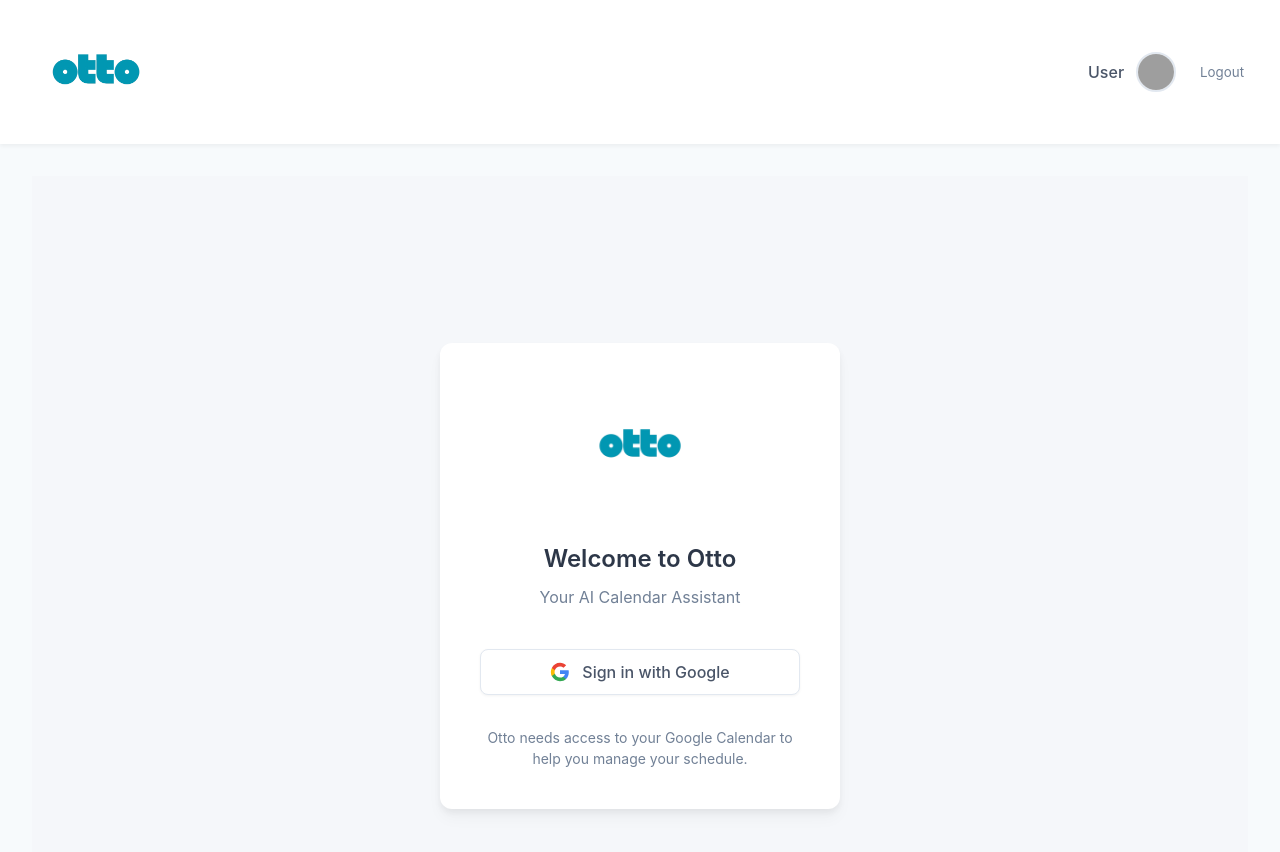
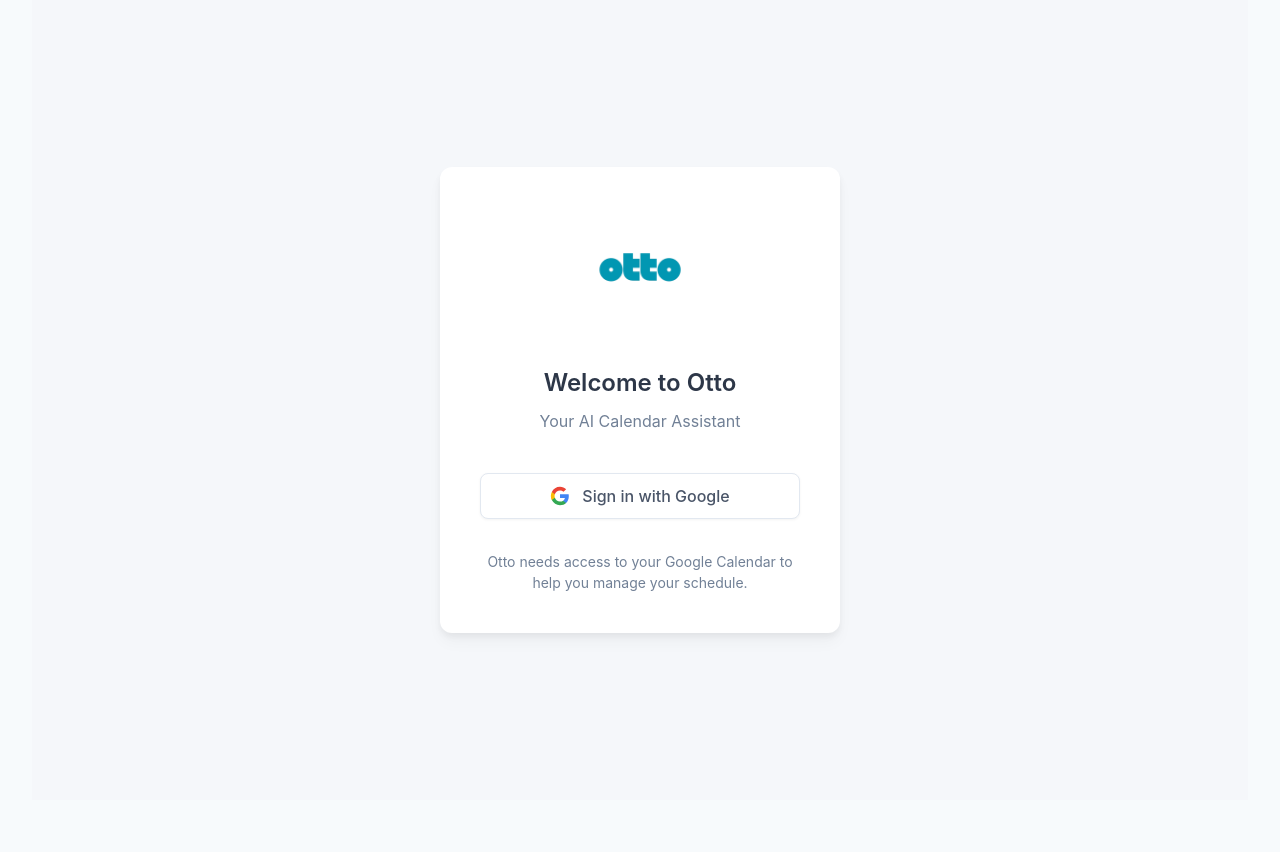
Before and after one commit to KeejayK/Otto, a Vue app in the folder client/: page /login in a window 1280 px wide. Shown: the top 852 px of the page. Built offline with nearby package versions, Linux system fonts and the light colour scheme; no server answers; grey boxes are pictures that could not be loaded.

Commit message:
Shows user's google profile pic and removed header on log in page

```diff
--- a/client/src/App.vue
+++ b/client/src/App.vue
@@ -1,6 +1,6 @@
 <template>
   <div class="app-container">
-    <header class="app-header">
+    <header v-if="!isLoginPage" class="app-header">
       <div class="logo">
         <img src="@/assets/logo.png" alt="Otto" />
       </div>
@@ -16,7 +16,7 @@
       </div>
     </header>
 
-    <main class="app-main">
+    <main class="app-main" :class="{ 'no-header': isLoginPage }">
       <router-view />
     </main>
   </div>
@@ -24,13 +24,15 @@
 
 <script setup>
 import { computed, onMounted } from 'vue';
-import { useRouter } from 'vue-router';
+import { useRouter, useRoute } from 'vue-router';
 import { useAuthStore } from '@/stores/auth';
 
 const router = useRouter();
+const route = useRoute();
 const authStore = useAuthStore();
 
 const isLoggedIn = computed(() => authStore.isAuthenticated);
+const isLoginPage = computed(() => route.name === 'login');
 const userName = computed(() => {
   const profile = authStore.getUserProfile();
   return profile?.displayName || 'User';
@@ -129,6 +131,10 @@
   padding: 2rem;
 }
 
+.app-main.no-header {
+  padding-top: 0;
+}
+
 /* Global button styles */
 .btn {
   display: inline-flex;
```
